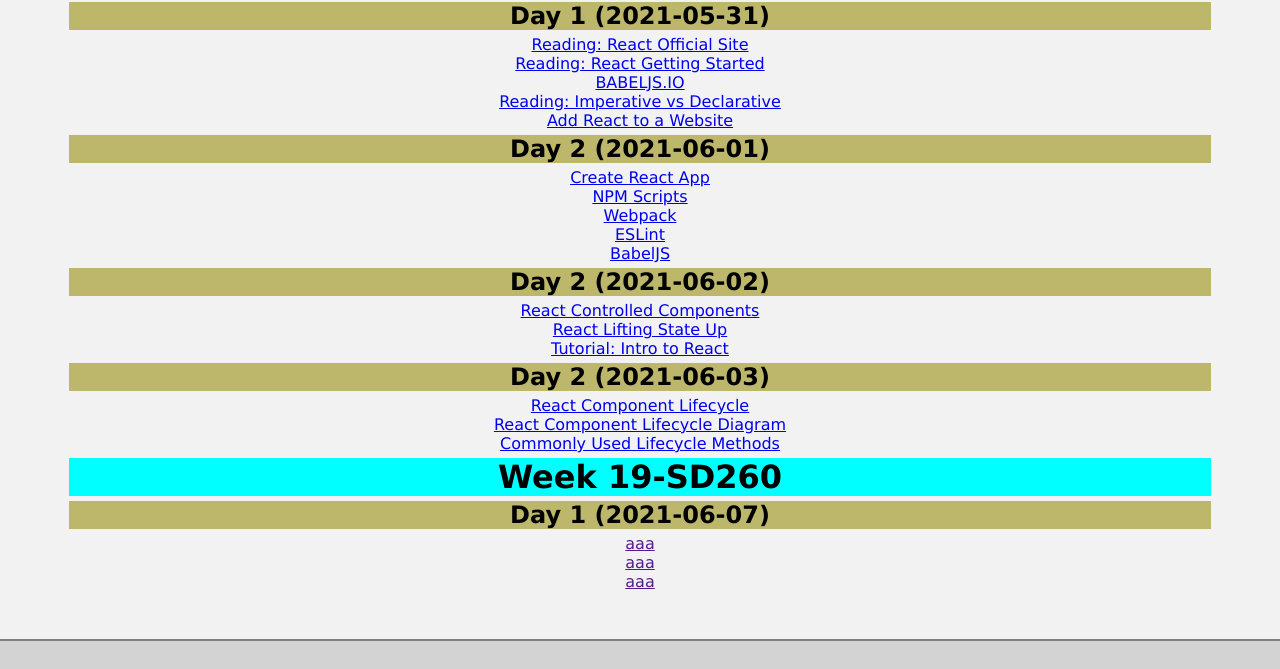
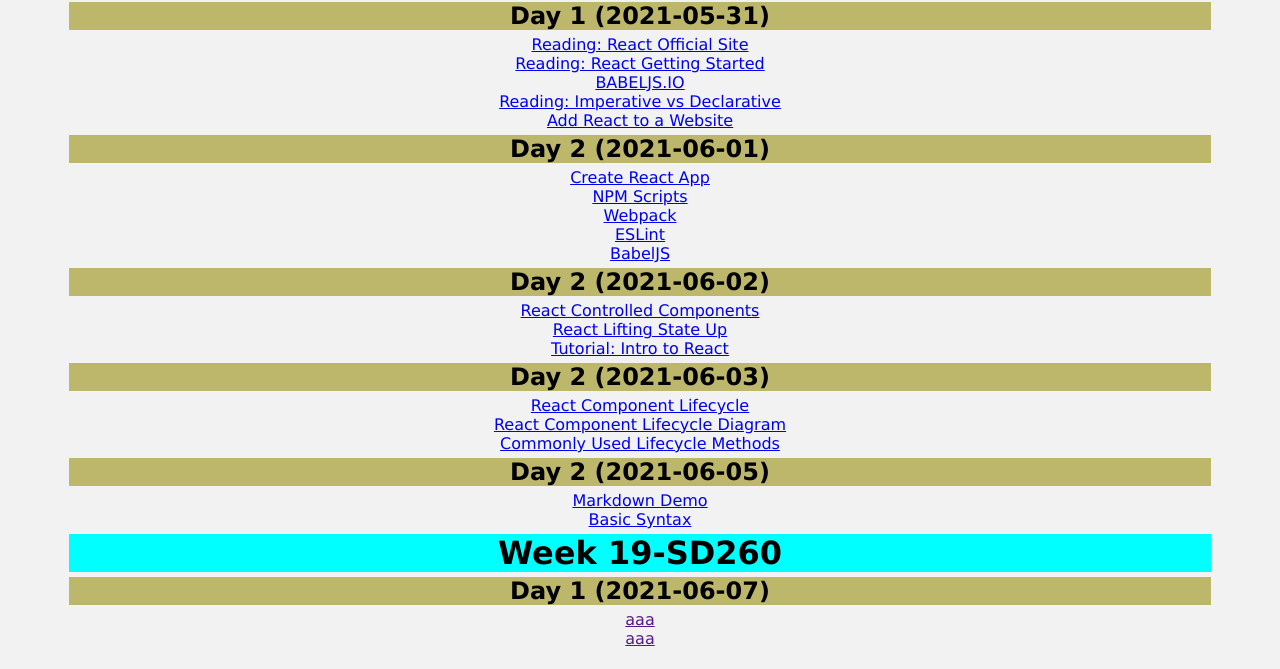
Before and after one commit to HaoGong73/mittlearning, a website: page research.html in a window 1280 px wide. Shown: the part 6226-6895 px from the top of the page. Drawn offline with Linux system fonts and the light colour scheme.

Commit message:
new lines

```diff
--- a/research.html
+++ b/research.html
@@ -309,9 +309,11 @@
       <a href="https://reactjs.org/docs/react-component.html#the-component-lifecycle" target="_blank">React Component Lifecycle</a><br>
       <a href="https://projects.wojtekmaj.pl/react-lifecycle-methods-diagram/" target="_blank">React Component Lifecycle Diagram</a><br>
       <a href="https://reactjs.org/docs/react-component.html#commonly-used-lifecycle-methods" target="_blank">Commonly Used Lifecycle Methods</a><br>
+      <h2>Day 2 (2021-06-05)</h2>
+      <a href="https://stackedit.io/app#" target="_blank">Markdown Demo</a><br>
+      <a href="https://www.markdownguide.org/basic-syntax/" target="_blank">Basic Syntax</a><br>
       <h1>Week 19-SD260</h1>
       <h2>Day 1 (2021-06-07)</h2>
-      <a href="" target="_blank">aaa</a><br>
       <a href="" target="_blank">aaa</a><br>
       <a href="" target="_blank">aaa</a><br>
       <!-- <a href="" target="_blank">aaa</a><br>
```
